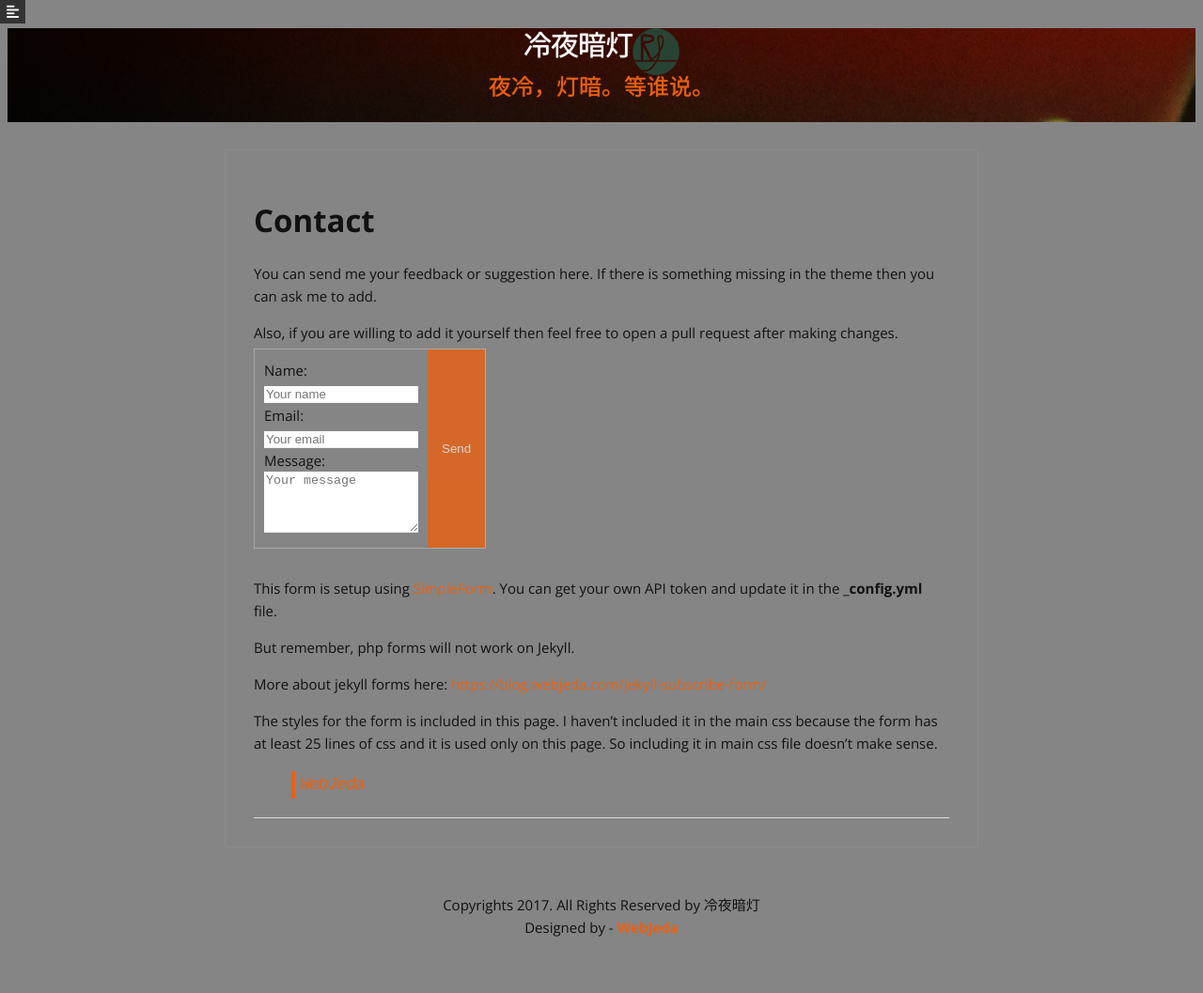
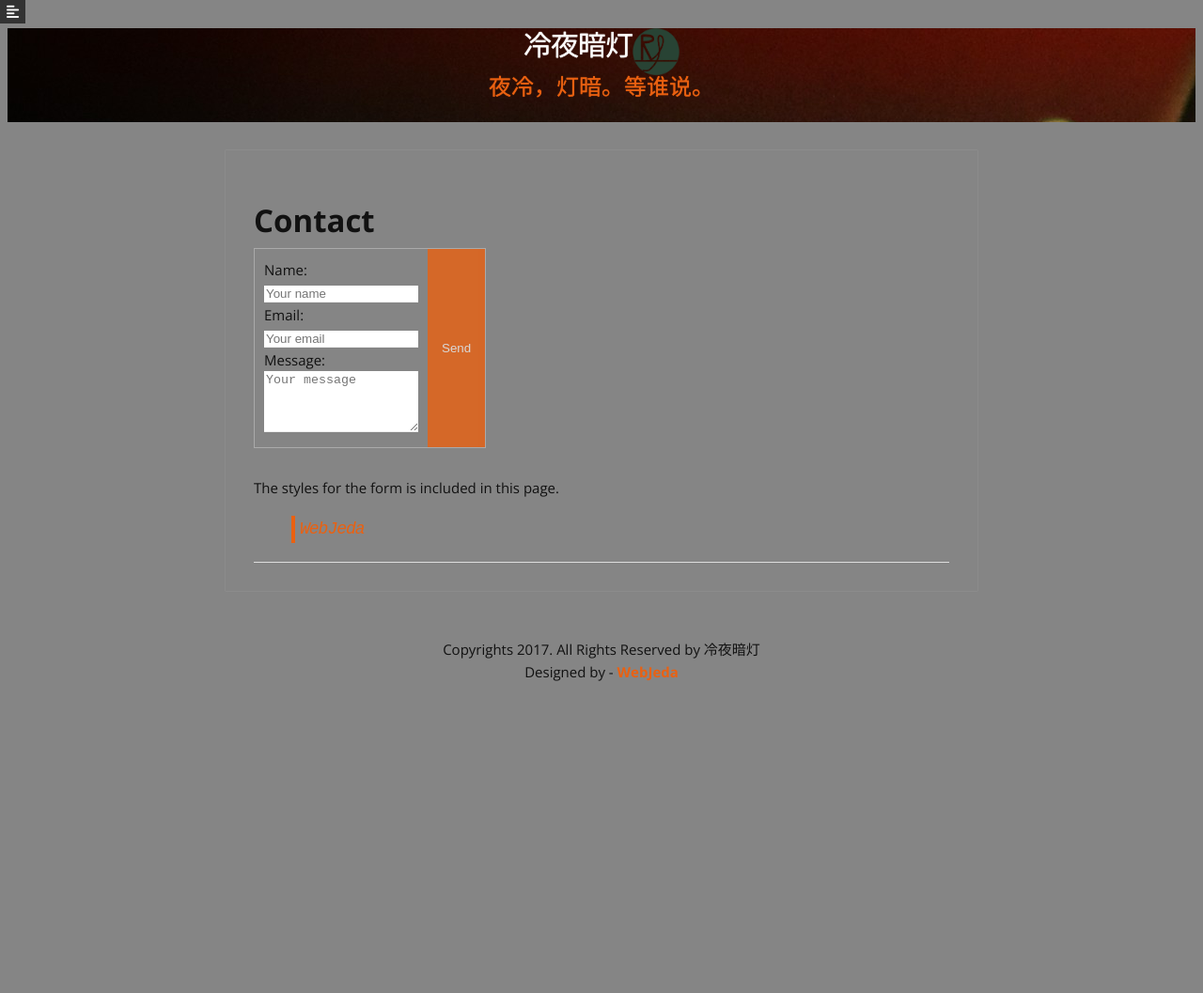
Before and after one commit to GitHubNull/GitHubNull.github.io, a Jekyll site: the page built from _pages/contact.md, in a window 1280 px wide. Shown: the whole page at 94% size. Built offline with Jekyll 4.4.1, drawn with Linux system fonts in a browser that asks for light colours; nearby versions of some CDN libraries; after the commit the page ends 900 px from its top, so only the background shows below that.

Commit message:
update 2017年 01月 17日 星期二 19:20:00 CST

```diff
--- a/_config.yml
+++ b/_config.yml
@@ -1,11 +1,11 @@
 
 title: 冷夜暗灯
 desctiption: 夜冷，灯暗。等谁说。
-url: "https://githubnull.github.io/"
+url: "https://githubnull.github.io"
 permalink: ':title'
 
 markdown: kramdown
-baseurl: "/"
+#baseurl: "/"
 
 
 sass:
--- a/_includes/menu-links.html
+++ b/_includes/menu-links.html
@@ -1,5 +1,5 @@
 <a href="{{site.baseurl}}/"><h1 class="header-title" style="font-size: 1.5em;color: #fff">{{site.title}}&nbsp;</h1>
-<img src={{ site.baseurl | append :"/" | append :site.logo }} height = "50px" width = "50px" />
+<img src={{ site.url | append :"/" | append :site.logo }} height = "50px" width = "50px" />
 </a>
   <a href="{{site.baseurl}}/">主页</a>
   <a href="{{site.baseurl}}/about/">关于</a>
--- a/_layouts/default.html
+++ b/_layouts/default.html
@@ -14,8 +14,8 @@
 
 <!-- Use any element to open the sidenav -->
 <span id="slid" onclick="openNav()"><i class="fa fa-align-left" aria-hidden="true"></i></span>
-<a href="{{site.baseurl}}/"><h1 class="header-title">{{site.title}} </h1>
-<img src={{ site.baseurl | append :"/" | append :site.logo }} height = "50px" width = "50px" />
+<a href="{{site.url}}/"><h1 class="header-title">{{site.title}} </h1>
+<img src={{ site.url | append :"/" | append :site.logo }} height = "50px" width = "50px" />
 </a>
 <h2 class="header-tagline">夜冷，灯暗。等谁说。</h2>
 </header>
--- a/_pages/contact.md
+++ b/_pages/contact.md
@@ -52,10 +52,6 @@
 
 </style>
 
-You can send me your feedback or suggestion here. If there is something missing in the theme then you can ask me to add.
-
-Also, if you are willing to add it yourself then feel free to open a pull request after making changes.
-
 <form id="contact-form" class="form" action="https://getsimpleform.com/messages?form_api_token={{site.api-token}}" method="POST" enctype="multipart/form-data">
         <ul class="contact-ul">
             <li class="contact-li">
@@ -76,16 +72,7 @@
         <input type="hidden" name='redirect_to' value="http://blog.webjeda.com/thank-you/" />
 
 </form>
-
-This form is setup using [SimpleForm](https://getsimpleform.com){: target="_blank" rel="nofollow"}. You can get your own API token and update it in the **_config.yml** file.
-
-But remember, php forms will not work on Jekyll.
-
-More about jekyll forms here: [https://blog.webjeda.com/jekyll-subscribe-form/](https://blog.webjeda.com/jekyll-subscribe-form/)
-
-The styles for the form is included in this page. I haven't included it in the main css because the form has at least 25 lines of css and it is used only on this page. So including it in main css file doesn't make sense.
-
-
+The styles for the form is included in this page.
 <div id="fb-root"></div>
 <script>(function(d, s, id) {
   var js, fjs = d.getElementsByTagName(s)[0];
--- a/index.html
+++ b/index.html
@@ -6,12 +6,12 @@
     {% for post in site.posts %}
     <div class="box" style="background-color:#{{post.color}}">
        {% if post.img %}
-          <img class="feat-image" src={{ "/images/" | prepend: site.baseurl | append: post.img }} alt="{{post.title}}">
+          <img class="feat-image" src={{ "/images/" | prepend: site.url | append: post.img }} alt="{{post.title}}">
        {% endif %}
           <div class="container">
             <h4>{{post.title}}</h4>
             <p>{{post.description}}</p>
-             <div class="action">{{ post.date | date: '%Y-%m-%d' }}<a href="{{post.url | prepend: site.baseurl}}"><i class="fa fa-arrow-right" aria-hidden="true"></i></a></div>
+             <div class="action">{{ post.date | date: '%Y-%m-%d' }}<a href="{{post.url | prepend: site.url}}"><i class="fa fa-arrow-right" aria-hidden="true"></i></a></div>
         </div>
     </div>
    {% endfor %}
```
Also changed, not shown: _pages/about.md (+0 -50 lines), _data/redworld.jpg (deleted), _data/redworld.png (deleted).
